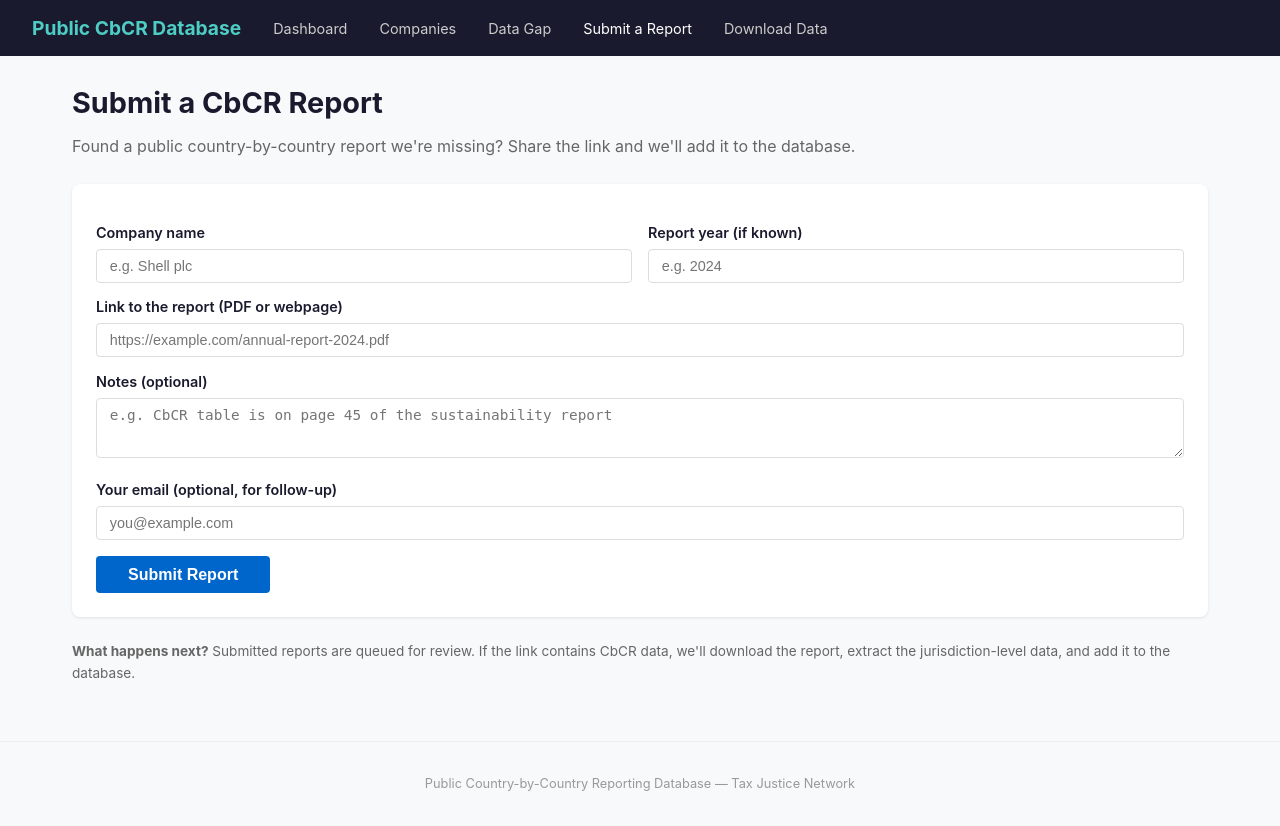
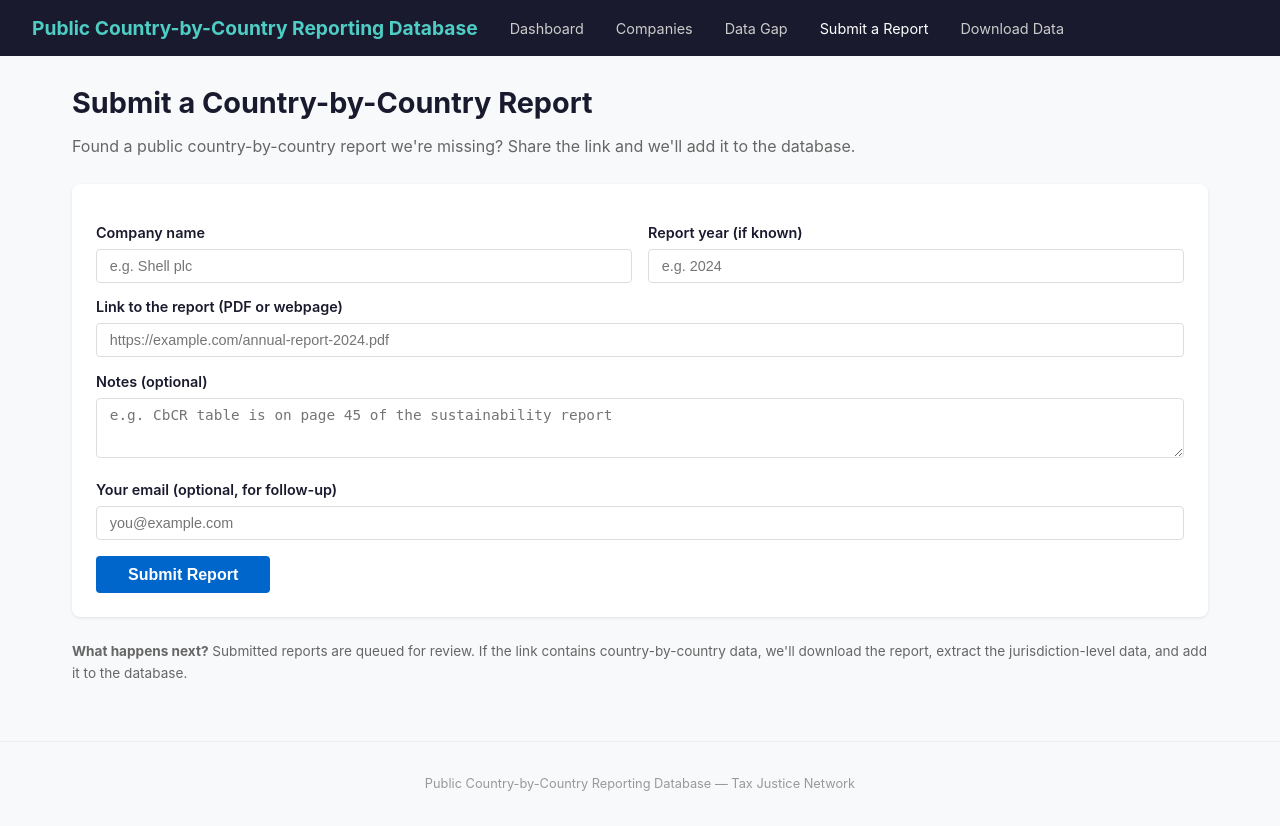
Before and after one commit to alisonschultz/pcbcr-database, a Flask app: page /submit-report in a window 1280 px wide. Run offline with Flask 3, Linux system fonts and the light colour scheme.

Commit message:
Rename CbCR to Country-by-Country Reporting, add coverage progress bars
- All user-facing text now says "Country-by-Country Reporting" instead of "CbCR"
- Country table shows progress bar: solid green for found, dashed outline for missing
- Coverage percentage shown next to each bar
- Companies sorted with reports first, then data gap ordering

Co-Authored-By: Claude Opus 4.6 (1M context) <noreply@anthropic.com>

```diff
--- a/webapp/app.py
+++ b/webapp/app.py
@@ -204,7 +204,7 @@ def companies():
                (SELECT GROUP_CONCAT(DISTINCT report_year) FROM reports r WHERE r.bvd_id = f.bvd_id) as report_years
         FROM firms f
         WHERE {where_sql}
-        ORDER BY f.company_name
+        ORDER BY (SELECT COUNT(*) FROM reports r WHERE r.bvd_id = f.bvd_id) DESC, f.company_name
         LIMIT ? OFFSET ?
     """, params + [per_page, (page - 1) * per_page]).fetchall()
 
--- a/webapp/templates/base.html
+++ b/webapp/templates/base.html
@@ -3,7 +3,7 @@
 <head>
     <meta charset="UTF-8">
     <meta name="viewport" content="width=device-width, initial-scale=1.0">
-    <title>{% block title %}Public CbCR Database{% endblock %}</title>
+    <title>{% block title %}Public Country-by-Country Reporting Database{% endblock %}</title>
     <style>
         * { margin: 0; padding: 0; box-sizing: border-box; }
         body { font-family: -apple-system, BlinkMacSystemFont, 'Segoe UI', Roboto, sans-serif; color: #1a1a2e; background: #f8f9fa; line-height: 1.6; }
@@ -73,6 +73,10 @@
         .bar-green { background: #27ae60; }
         .bar-red { background: #e74c3c; }
 
+        .progress-bar { display: inline-flex; height: 18px; border-radius: 3px; overflow: hidden; }
+        .progress-bar .found { background: #27ae60; height: 100%; }
+        .progress-bar .missing { background: transparent; height: 100%; border: 1.5px dashed #ccc; border-left: none; box-sizing: border-box; }
+
         .data-table td.num { text-align: right; font-variant-numeric: tabular-nums; }
 
         footer { text-align: center; padding: 2rem; color: #999; font-size: 0.8rem; border-top: 1px solid #eee; margin-top: 2rem; }
@@ -80,7 +84,7 @@
 </head>
 <body>
     <nav>
-        <span class="brand">Public CbCR Database</span>
+        <span class="brand">Public Country-by-Country Reporting Database</span>
         <a href="/" {% if request.path == '/' %}class="active"{% endif %}>Dashboard</a>
         <a href="/companies" {% if '/companies' in request.path %}class="active"{% endif %}>Companies</a>
         <a href="/data-gap" {% if '/data-gap' in request.path %}class="active"{% endif %}>Data Gap</a>
--- a/webapp/templates/companies.html
+++ b/webapp/templates/companies.html
@@ -1,5 +1,5 @@
 {% extends "base.html" %}
-{% block title %}Companies — Public CbCR Database{% endblock %}
+{% block title %}Companies — Public Country-by-Country Reporting Database{% endblock %}
 {% block content %}
 <h1>Companies</h1>
 <p class="subtitle">{{ "{:,}".format(total) }} in-scope firms</p>
--- a/webapp/templates/company.html
+++ b/webapp/templates/company.html
@@ -1,5 +1,5 @@
 {% extends "base.html" %}
-{% block title %}{{ firm['company_name'] }} — Public CbCR Database{% endblock %}
+{% block title %}{{ firm['company_name'] }} — Public Country-by-Country Reporting Database{% endblock %}
 {% block content %}
 <h1>{{ firm['company_name'] }}</h1>
 <p class="subtitle">
@@ -62,8 +62,8 @@
 
 {% else %}
 <div class="stat-card alert" style="margin-top: 1.5rem;">
-    <div class="value" style="font-size: 1.2rem;">No CbCR reports found yet</div>
-    <div class="label">This firm is in scope under {{ firm['regime_classification'] }} but no public CbCR data has been located yet.
+    <div class="value" style="font-size: 1.2rem;">No country-by-country reports found yet</div>
+    <div class="label">This firm is in scope under {{ firm['regime_classification'] }} but no public country-by-country data has been located yet.
         The report may not have been published yet, or we may simply not have found it.</div>
     <div style="margin-top: 0.8rem;">
         <a href="/submit-report?bvd_id={{ firm['bvd_id'] }}&company={{ firm['company_name']|urlencode }}" class="btn btn-submit">I found a report!</a>
--- a/webapp/templates/compliance.html
+++ b/webapp/templates/compliance.html
@@ -1,8 +1,8 @@
 {% extends "base.html" %}
-{% block title %}Data Gap — Public CbCR Database{% endblock %}
+{% block title %}Data Gap — Public Country-by-Country Reporting Database{% endblock %}
 {% block content %}
 <h1>Data Gap</h1>
-<p class="subtitle">In-scope firms where no public CbCR report has been found yet.
+<p class="subtitle">In-scope firms where no public country-by-country report has been found yet.
     Some firms may not be required to publish until December 2026; others may have published reports we haven't located.</p>
 
 <div class="alert-box alert-info">
--- a/webapp/templates/submit_report.html
+++ b/webapp/templates/submit_report.html
@@ -1,7 +1,7 @@
 {% extends "base.html" %}
-{% block title %}Submit a Report — Public CbCR Database{% endblock %}
+{% block title %}Submit a Report — Public Country-by-Country Reporting Database{% endblock %}
 {% block content %}
-<h1>Submit a CbCR Report</h1>
+<h1>Submit a Country-by-Country Report</h1>
 <p class="subtitle">Found a public country-by-country report we're missing? Share the link and we'll add it to the database.</p>
 
 {% if success %}
@@ -48,7 +48,7 @@
 </div>
 
 <div style="margin-top: 1.5rem; color: #666; font-size: 0.85rem;">
-    <p><strong>What happens next?</strong> Submitted reports are queued for review. If the link contains CbCR data,
+    <p><strong>What happens next?</strong> Submitted reports are queued for review. If the link contains country-by-country data,
     we'll download the report, extract the jurisdiction-level data, and add it to the database.</p>
 </div>
 {% endblock %}
```
Also changed, not shown: webapp/templates/index.html (+15 -6 lines).
